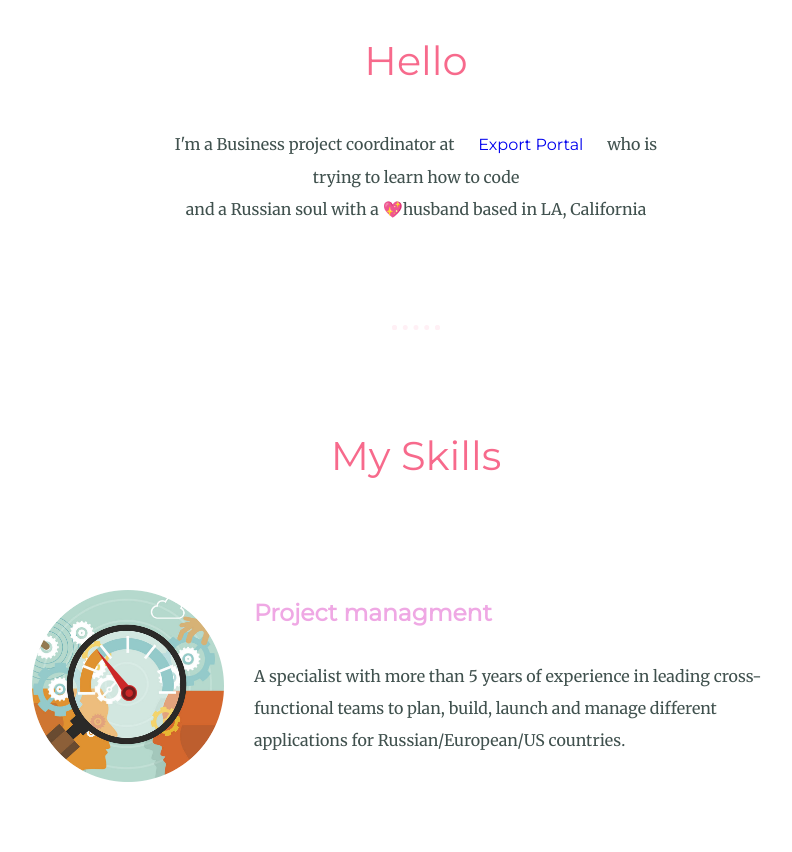
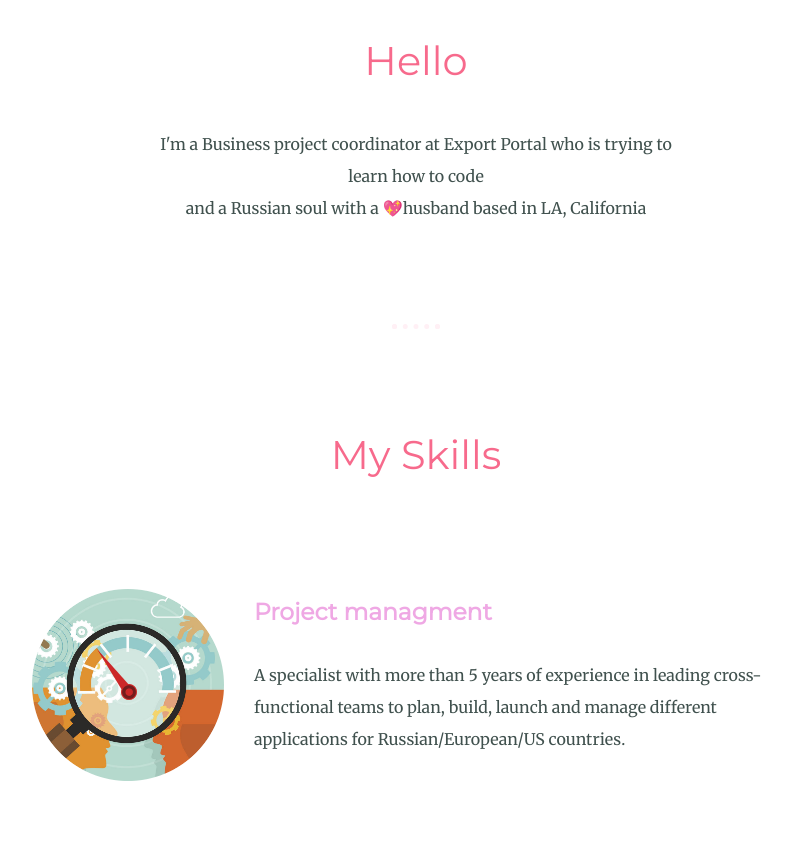
Before and after one commit to ianikova/cv, a plain HTML site: page index.html in a window 1280 px wide. Shown: the part 1040-1892 px from the top of the page, without its empty margins (224-1016 px from the left). Drawn offline with Linux system fonts and the light colour scheme; a web font is replaced by a local one.

Commit message:
Update index.html

```diff
--- a/index.html
+++ b/index.html
@@ -27,7 +27,7 @@
     <div class="profile">
       <img src="circle-cropped.png" alt="my-photo"  height="175" width="auto">
       <h2>Hello</h2>
-      <p class="intro">I'm a Business project coordinator at <a href="http://exportportal.com/">Export Portal</a> who is trying to learn how to code <br>and a Russian soul with a 💖husband based in LA, California</p>
+      <p class="intro">I'm a Business project coordinator at Export Portal who is trying to learn how to code <br>and a Russian soul with a 💖husband based in LA, California</p>
     </div>
     <hr>
 
```
